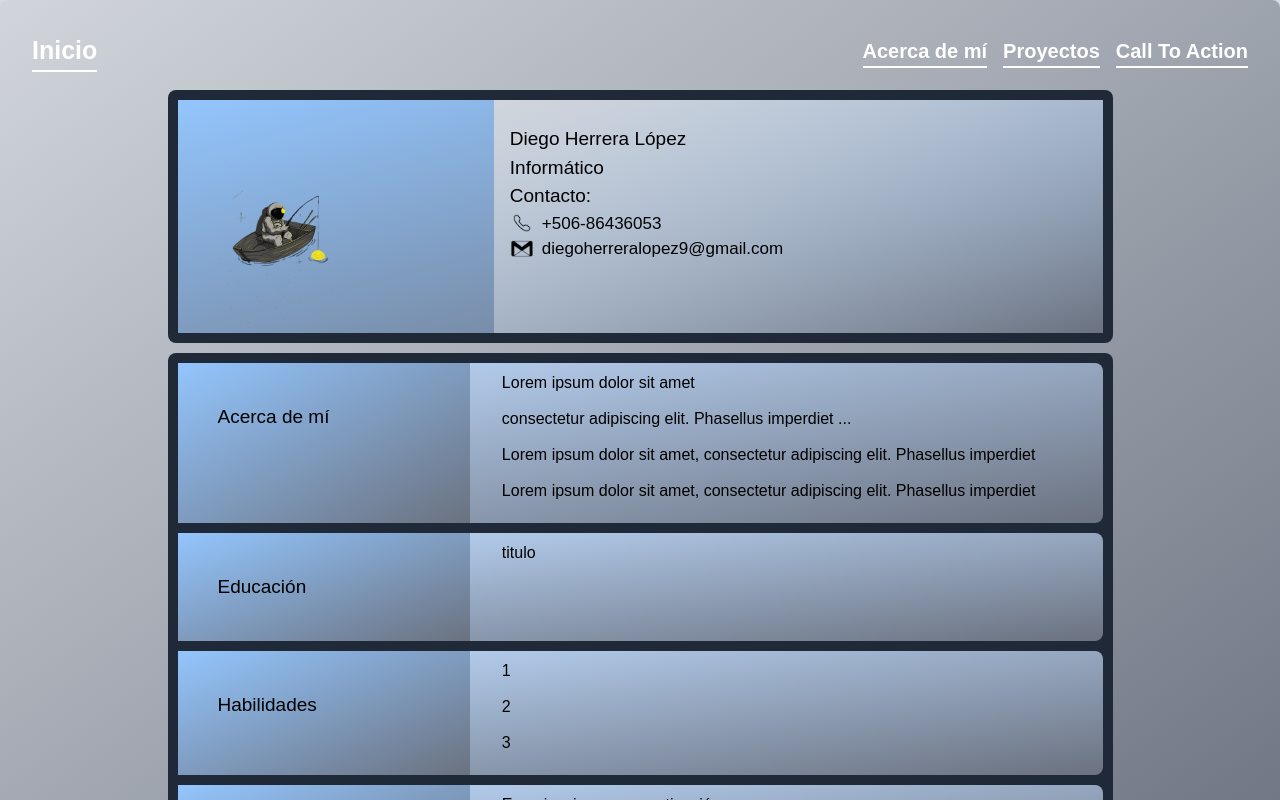
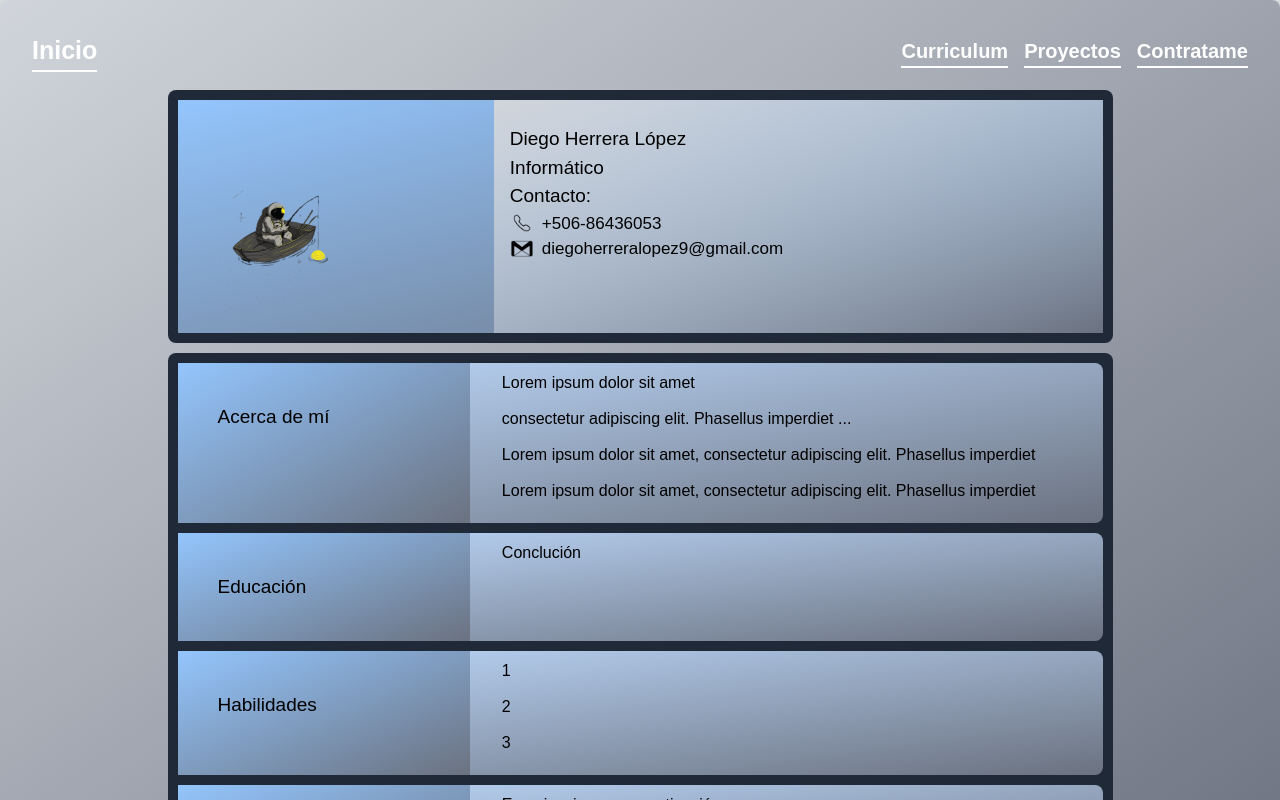
Before and after one commit to diego422/Portafolio, a Next.js app: page /Aboutme in a window 1280 px wide. Shown: the top 800 px of the page. Built offline with nearby package versions, Linux system fonts and the light colour scheme.

Commit message:
Se modifico la sección de carrucel
Se agrego un link para descargar el proyecto

```diff
--- a/src/app/Aboutme/page.tsx
+++ b/src/app/Aboutme/page.tsx
@@ -41,7 +41,7 @@ function AboutMe() {
         </Hero>
 
         <Hero title="Educación"
-        descriptions={["titulo"]}>
+        descriptions={["Conclución "]}>
         </Hero>
 
         <Hero title="Habilidades"
--- a/src/app/Projects/page.tsx
+++ b/src/app/Projects/page.tsx
@@ -4,8 +4,15 @@ import 'slick-carousel/slick/slick-theme.css';
 import React, { useEffect, useState } from 'react';
 import Slider from 'react-slick';
 
+interface Repo {
+  id: number;
+  name: string;
+  description: string;
+  html_url: string;
+}
+
 const CarruselProyectos = () => {
-  const [repos, setRepos] = useState([]);
+  const [repos, setRepos] = useState<Repo[]>([]);
 
   useEffect(() => {
     fetch('https://api.github.com/users/diego422/repos')
@@ -51,9 +58,16 @@ const CarruselProyectos = () => {
             <div key={repo.id} className="card hover:bg-gray-300">
               <h3>{repo.name}</h3>
               <p>{repo.description || 'Sin descripción'}</p>
-              <a href={repo.html_url} target="_blank" rel="noopener noreferrer">
+              <ul>
+                <li><a href={repo.html_url} target="_blank" rel="noopener noreferrer">
                 Ver en GitHub
-              </a>
+              </a></li>
+              <li><a href={repo.html_url + "/archive/refs/heads/main.zip"} target="_blank" rel="noopener noreferrer">
+                Descargar proyecto
+              </a></li>
+              </ul>
+
+
             </div>
           ))}
         </Slider>
--- a/src/app/globals.css
+++ b/src/app/globals.css
@@ -261,7 +261,7 @@ body {
 /*Esto es el nombre del repo*/
 .card h3 {
   margin-top: 0;
-  color: #007bff;
+  color: black;
   font-family: 'Arial';
   font-size: 18px;
 }
--- a/src/components/header.tsx
+++ b/src/components/header.tsx
@@ -12,13 +12,13 @@ export default function Header() {
         </div>
         <div className="otrasseciones space-x-4 text-white flex items-center">
           <Link href="/Aboutme" className="acercademi transition duration-300 ease-in-out transform hover:scale-110">
-            Acerca de mí
+            Curriculum
           </Link>
           <Link href="/Projects" className="proyectos transition duration-300 ease-in-out transform hover:scale-110">
             Proyectos
           </Link>
           <a href="mailto:diegoherreralopez9@gmail.com" className="calltoaction transition duration-300 ease-in-out transform hover:scale-110">
-            Call To Action
+            Contratame
           </a>
         </div>
       </nav>
```
